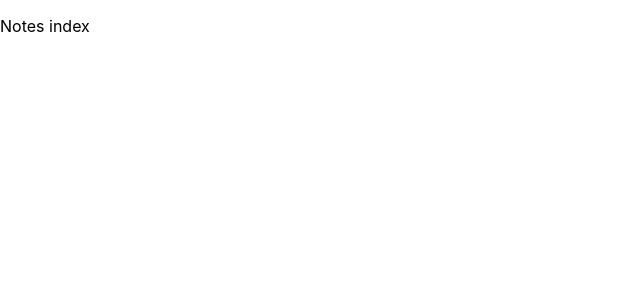
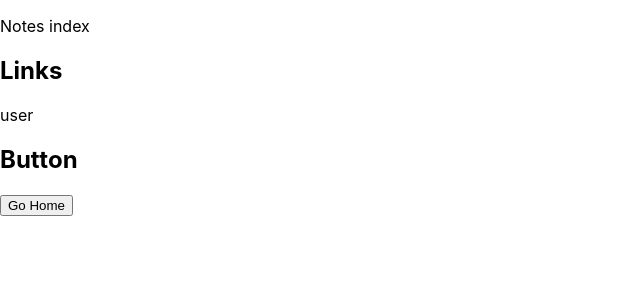
Before and after one commit to jessicafarias/nextjs, a Next.js app: page /notes in a window 1280 px wide. Shown: the top 300 px of the page, without its empty margins (0-640 px from the left). Built offline with nearby package versions, Linux system fonts and the light colour scheme.

Commit message:
docs: useRouter to use OnClick button

```diff
--- a/src/pages/_app.js
+++ b/pages/_app.js
@@ -1,4 +1,4 @@
-import '../../styles/globals.css'
+import '../styles/globals.css'
 
 function MyApp({ Component, pageProps }) {
   return <Component {...pageProps} />
--- /dev/null
+++ b/pages/notes/index.js
@@ -0,0 +1,29 @@
+import React from 'react'
+import Link from 'next/link'
+import { useRouter } from 'next/router'
+
+
+const Notes = () => {
+
+  const id = 2
+  const router = useRouter()
+
+  return(
+    <div>
+      <p>Notes index</p>
+
+      <h2>Links</h2>
+      <Link href="/notes/[id].js" as={`/notes/${id}`}>
+        <a>user</a>
+      </Link>
+
+      <h2>Button</h2>
+      <button onClick={e => router.push('/')}>
+        Go Home
+      </button>
+
+    </div>
+  )
+}
+
+export default Notes
--- a/src/pages/notes/index.js
+++ /dev/null
@@ -1,11 +0,0 @@
-import React from 'react'
-
-const Notes = () => {
-  return(
-    <div>
-      <p>Notes index</p>
-    </div>
-  )
-}
-
-export default Notes
```
Also changed, not shown: pages/index.js (renamed from src/pages/index.js, +9 -1 lines), pages/api/hello.js (renamed from src/pages/api/hello.js), pages/notes/[id].jsx (renamed from src/pages/notes/[id].jsx).
